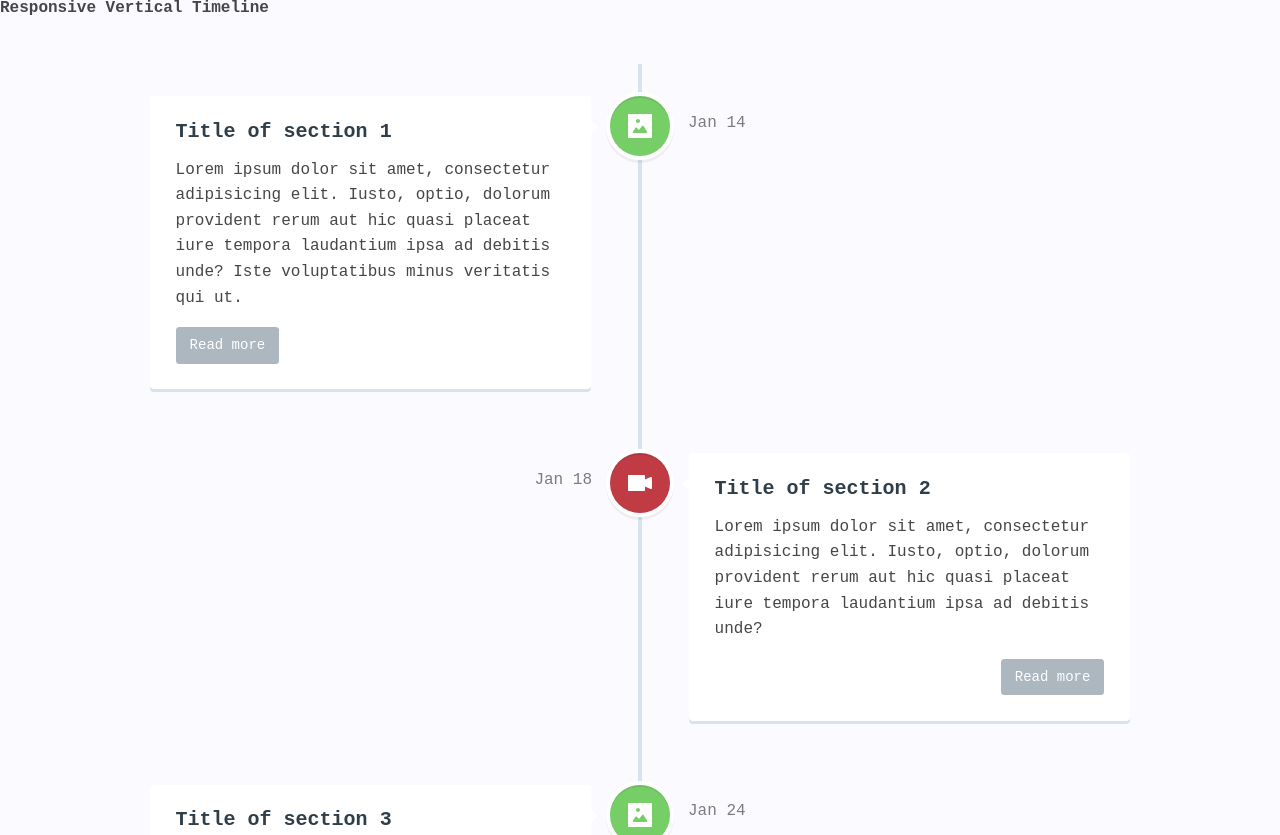
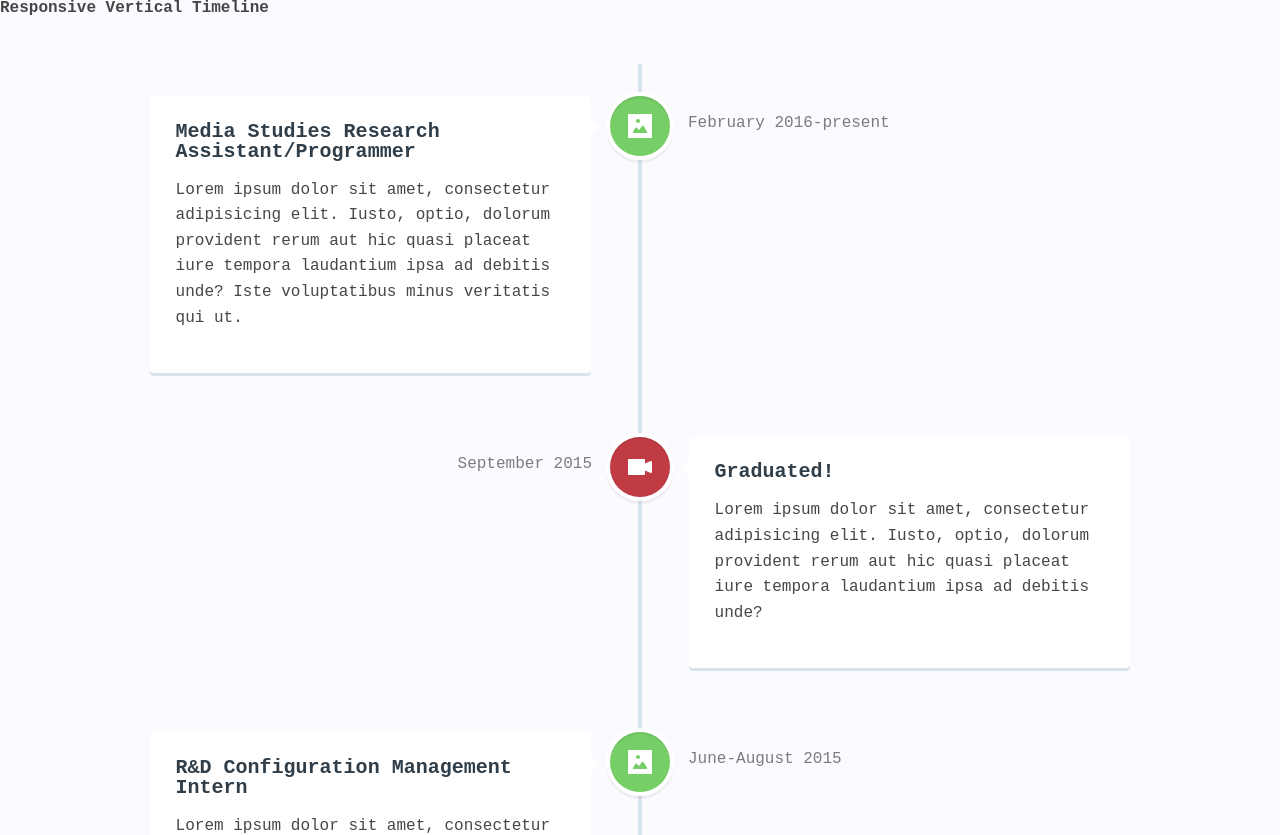
Before and after one commit to meoquen/timeline, a plain HTML site: page index.html in a window 1280 px wide. Shown: the top 835 px of the page. Drawn offline with nearby package versions, Linux system fonts and the light colour scheme; a web font is replaced by a local one.

Commit message:
size and basic content

```diff
--- a/css/style.css
+++ b/css/style.css
@@ -65,22 +65,7 @@ Main components
   text-align: center;
   background: #303e49;
 }*/
-/*header h1 {
-  color: white;
-  font-size: 18px;
-  font-size: 1.125rem;
-}
-@media only screen and (min-width: 1170px) {
-  header {
-    height: 300px;
-    line-height: 300px;
-  }
-  header h1 {
-    font-size: 24px;
-    font-size: 1.5rem;
-  }
-}
-*/
+/**/
 #cd-timeline {
   position: relative;
   padding: 2em 0;
@@ -137,7 +122,22 @@ Main components
 
 .cd-timeline-img {
   position: absolute;
-  top: 0;
+  top: 0;header h1 {
+  color: white;
+  font-size: 18px;
+  font-size: 1.125rem;
+}
+@media only screen and (min-width: 1170px) {
+  header {
+    height: 300px;
+    line-height: 300px;
+  }
+  header h1 {
+    font-size: 24px;
+    font-size: 1.5rem;
+  }
+}
+
   left: 0;
   width: 40px;
   height: 40px;
--- a/index.html
+++ b/index.html
@@ -10,7 +10,7 @@
 	<link rel="stylesheet" href="css/style.css"> <!-- Resource style -->
 	<script src="js/modernizr.js"></script> <!-- Modernizr -->
 
-	<title>Responsive Vertical Timeline</title>
+	<!-- <title>Responsive Vertical Timeline</title> -->
 </head>
 <body>
 	<header>
@@ -24,10 +24,10 @@
 			</div> <!-- cd-timeline-img -->
 
 			<div class="cd-timeline-content">
-				<h2>Title of section 1</h2>
+				<h2>Media Studies Research Assistant/Programmer</h2>
 				<p>Lorem ipsum dolor sit amet, consectetur adipisicing elit. Iusto, optio, dolorum provident rerum aut hic quasi placeat iure tempora laudantium ipsa ad debitis unde? Iste voluptatibus minus veritatis qui ut.</p>
-				<a href="#0" class="cd-read-more">Read more</a>
-				<span class="cd-date">Jan 14</span>
+				<!-- <a href="#0" class="cd-read-more">Read more</a> -->
+				<span class="cd-date">February 2016-present</span>
 			</div> <!-- cd-timeline-content -->
 		</div> <!-- cd-timeline-block -->
 
@@ -37,10 +37,10 @@
 			</div> <!-- cd-timeline-img -->
 
 			<div class="cd-timeline-content">
-				<h2>Title of section 2</h2>
+				<h2>Graduated!</h2>
 				<p>Lorem ipsum dolor sit amet, consectetur adipisicing elit. Iusto, optio, dolorum provident rerum aut hic quasi placeat iure tempora laudantium ipsa ad debitis unde?</p>
-				<a href="#0" class="cd-read-more">Read more</a>
-				<span class="cd-date">Jan 18</span>
+				<!-- <a href="#0" class="cd-read-more">Read more</a> -->
+				<span class="cd-date">September 2015</span>
 			</div> <!-- cd-timeline-content -->
 		</div> <!-- cd-timeline-block -->
 
@@ -50,10 +50,10 @@
 			</div> <!-- cd-timeline-img -->
 
 			<div class="cd-timeline-content">
-				<h2>Title of section 3</h2>
+				<h2>R&D Configuration Management Intern</h2>
 				<p>Lorem ipsum dolor sit amet, consectetur adipisicing elit. Excepturi, obcaecati, quisquam id molestias eaque asperiores voluptatibus cupiditate error assumenda delectus odit similique earum voluptatem doloremque dolorem ipsam quae rerum quis. Odit, itaque, deserunt corporis vero ipsum nisi eius odio natus ullam provident pariatur temporibus quia eos repellat consequuntur perferendis enim amet quae quasi repudiandae sed quod veniam dolore possimus rem voluptatum eveniet eligendi quis fugiat aliquam sunt similique aut adipisci.</p>
 				<a href="#0" class="cd-read-more">Read more</a>
-				<span class="cd-date">Jan 24</span>
+				<span class="cd-date">June-August 2015</span>
 			</div> <!-- cd-timeline-content -->
 		</div> <!-- cd-timeline-block -->
 
```
